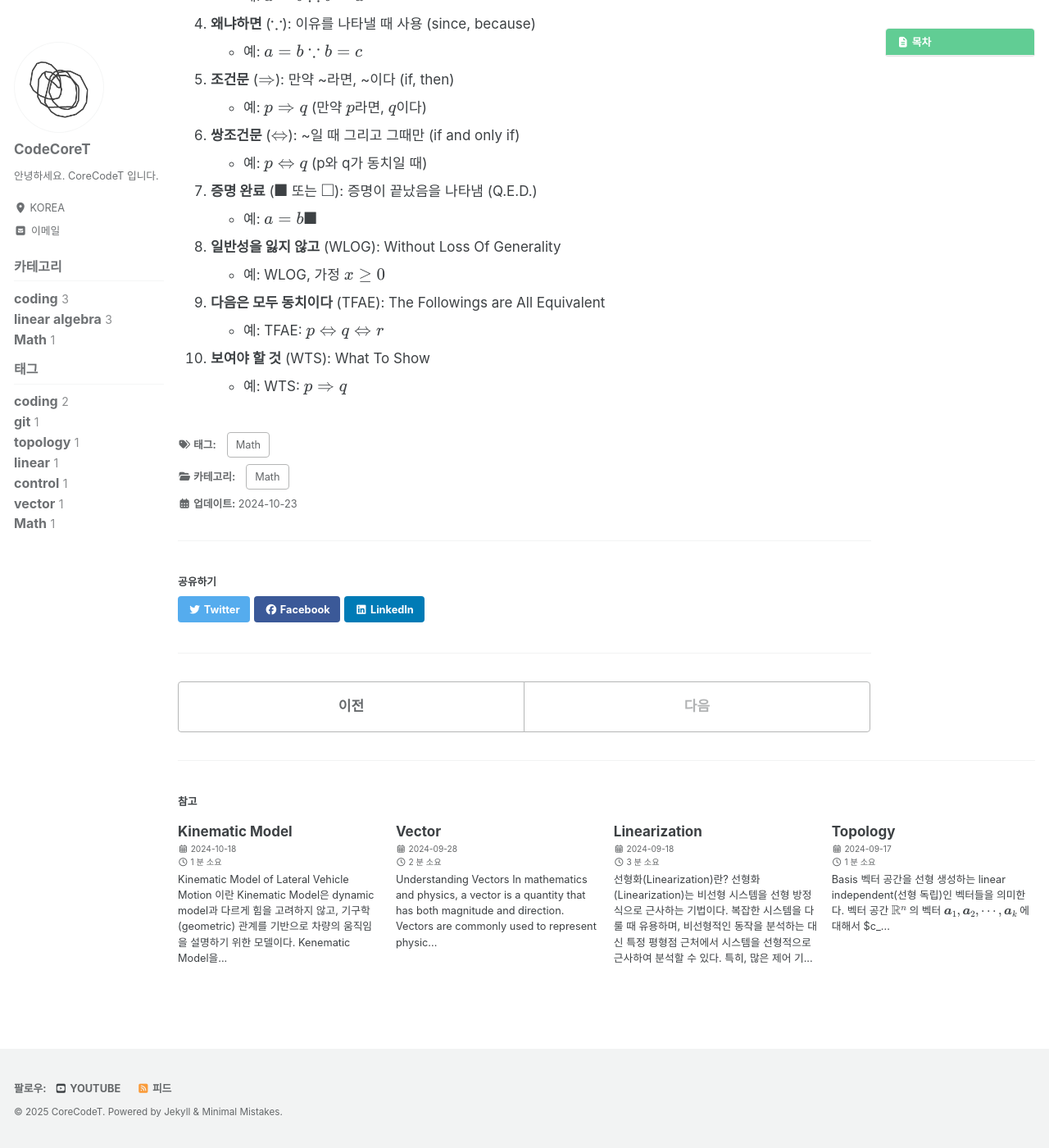
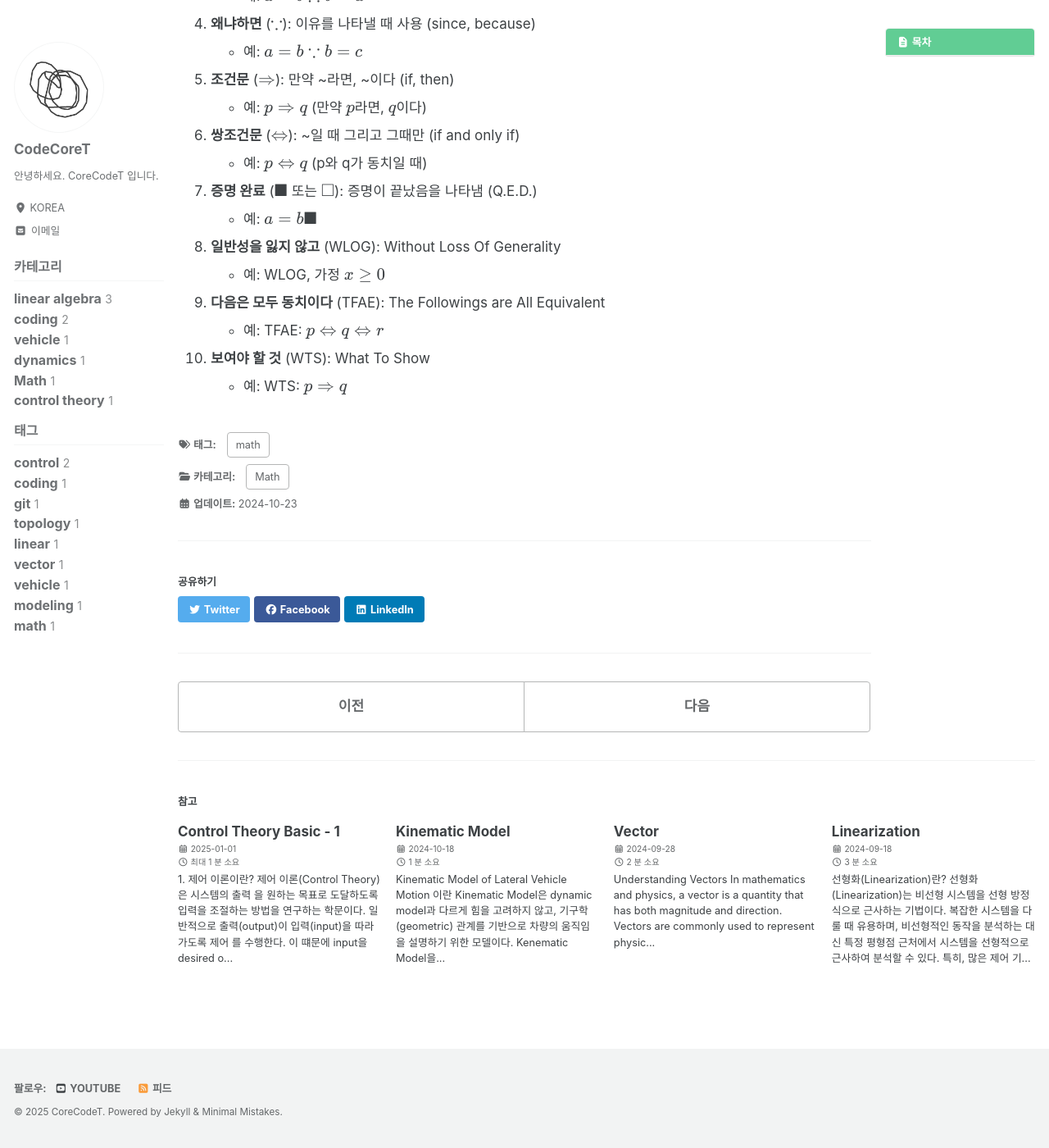
Before and after one commit to CoreCodeT/CoreCodeT.github.io, a Jekyll site: the page built from _posts/2024-10-23-MathematicalSybol.md, in a window 1280 px wide and 1400 px high, scrolled down 359 px. Shown: the whole window at 82% size. Built offline with Jekyll 4.4.1, drawn with Linux system fonts in a browser that asks for light colours; cached includes are drawn as plain includes; some web fonts are replaced; formulas are drawn with MathJax 3.

Commit message:
add Control Theory Basic1

```diff
--- a/_posts/2024-10-18-kinematic_model.md
+++ b/_posts/2024-10-18-kinematic_model.md
@@ -1,8 +1,8 @@
 ---
 layout: single
 title: "Kinematic Model"
-categories: coding
-tag: [coding]
+categories: vehicle dynamics
+tag: [vehicle, modeling]
 toc: true
 toc_sticky: true
 toc_label: 목차
@@ -34,7 +34,8 @@ Kenematic Model을 설명하기 위해서 많은 가정들을 사용하는데,
 점 $\mathbf{O}$ 차량의 선회 반경 중심을 의미한다.
 
 <center>
-<img src="https://www.dropbox.com/scl/fi/0p6cxp5g74aub2ofc972g/Kinematic.png?rlkey=kmftofgsnuan40p4xxqedlgip&st=mlcywim4&dl=1" width = "500" height = "500">
+<img src="https://www.dropbox.com/scl/fi/0p6cxp5g74aub2ofc972g/Kinematic.png?rlkey=kmftofgsnuan40p4xxqedlgip&st=mlcywim4&dl=1"
+width = "500" height = "500" alt = "Kinematic bicycle model">
 </center>
 <center>
 Fig 1. Kinematic bicycle model
@@ -151,7 +152,7 @@ $$
 - $V$: vehicle speed [m/s]
 - $\psi$: heading angle or yaw[rad]
 - $\gamma$: course angle [rad]
-- $\(X, Y\)$: vehicle global position
+- $\(X, Y\)$: vehicle global position [m]
 
 <!-- ### 자전거 모델 운동 방정식
 자전거 모델은 시간에 따라 차량의 위치와 방향이 어떻게 변화하는지를 설명합니다. 차량의 상태는 위치 $(x, y)$, 헤딩 $\theta$, 속도 $v$로 설명됩니다. 제어 입력은 조향각 $\delta$와 차량의 속도 $v$입니다.
--- a/_posts/2024-10-23-MathematicalSybol.md
+++ b/_posts/2024-10-23-MathematicalSybol.md
@@ -2,7 +2,7 @@
 layout: single
 title: "Mathemetical Symbol"
 categories: Math
-tag: [Math]
+tag: [math]
 toc: true
 toc_sticky: true
 toc_label: 목차
--- /dev/null
+++ b/_posts/2025-01-01-ControlTheory_Basic_1.md
@@ -0,0 +1,36 @@
+---
+layout: single
+title: "Control Theory Basic - 1"
+categories: [control theory]
+tag: [control]
+toc: true
+toc_sticky: true
+toc_label: 목차
+author_profile: true
+sidebar:
+    nav: "docs"
+search: true #
+use_math: true
+sidebar:
+    nav: "counts"
+---
+
+## 1. 제어 이론이란?
+제어 이론(Control Theory)은 시스템의 <span style="color:blue"> 출력 </span>을 <span style="color:blue"> 원하는 목표</span>로 도달하도록 입력을 조절하는 방법을 연구하는 학문이다.
+일반적으로 <mark style='background-color: #dcffe4'> 출력(output)이 입력(input)을 따라가도록 제어 </mark>를 수행한다. 이 떄문에 <mark style='background-color: #dcffe4'> input을 desired output </mark>이라고 부르기도 한다.
+
+## 2. 고전 제어와 현대 제어의 차이
+고전 제어와 현대 제어는 여러 면에서 차이가 있으며, 각각의 특징은 아래와 같다.
+
+### 2.1 고전 제어 이론 (Classical Control Theory)
+- **주요 방법론**: 전달함수, 주파수응답 등을 고려하여 제어기를 개발
+  - **전달 함수(Transfer Function)**: 입력과 출력 간의 관계를 표현
+  - **주파수 응답(Frequency Response)**: Bode Plot, Nyquist Plot을 사용하여 시스템의 안정성과 성능을 분석
+- **설계 기법**: Root Locus, Bode Plot, Nyquiest Plot 등을 활용하여 시스템의 안정성과 응답 특성을 설계
+- **적용 대상**: 주로 단일 입력 단일 출력(SISO, Single Input Single Output) 시스템에 초점을 맞춤
+
+### 2.2 현대 제어 이론 (Modern Control Theory)
+- **주요 방법론**: 상태 공간 모델을 고려하여 제어기를 개발
+  - **상태 공간 모델(State-Space Model)**: 시스템의 동적 특성을 상태 변수로 표현하여 다변수 시스템 해석에 유리
+- **설계 기법**: LQR(Linear Quadratic Regulator), Kalman Filter, H∞ 제어와 같은 최적 제어 및 강인 제어 기법 사용
+- **적용 대상**: 다중 입력 다중 출력(MIMO, Multiple Input Multiple Output) 시스템 및 복잡한 비선형 시스템에 효과적
```
Also changed, not shown: other parts of _posts/2024-10-18-kinematic_model.md (+1 -1 lines), _posts/2024-09-16-git.md (+0 -2 lines), _posts/2024-09-16-MarkupDownRef.md (renamed from _posts/2024-09-16-first.md).
